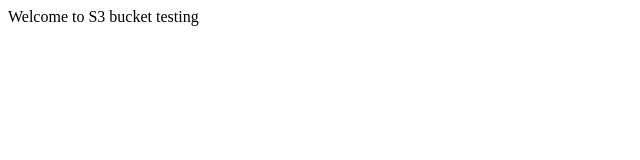
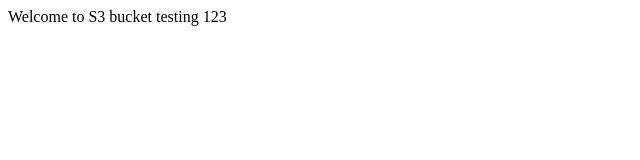
Before and after one commit to phanikumar1210/Akamai, a plain HTML site: page Index.html in a window 1280 px wide. Shown: the full height of the page, 0-640 px from the left. Drawn offline with Linux system fonts and the light colour scheme.

Commit message:
Update Index.html

```diff
--- a/Index.html
+++ b/Index.html
@@ -1,3 +1,3 @@
 <html>
-Welcome to S3 bucket testing
+Welcome to S3 bucket testing 123
 </html>
```
